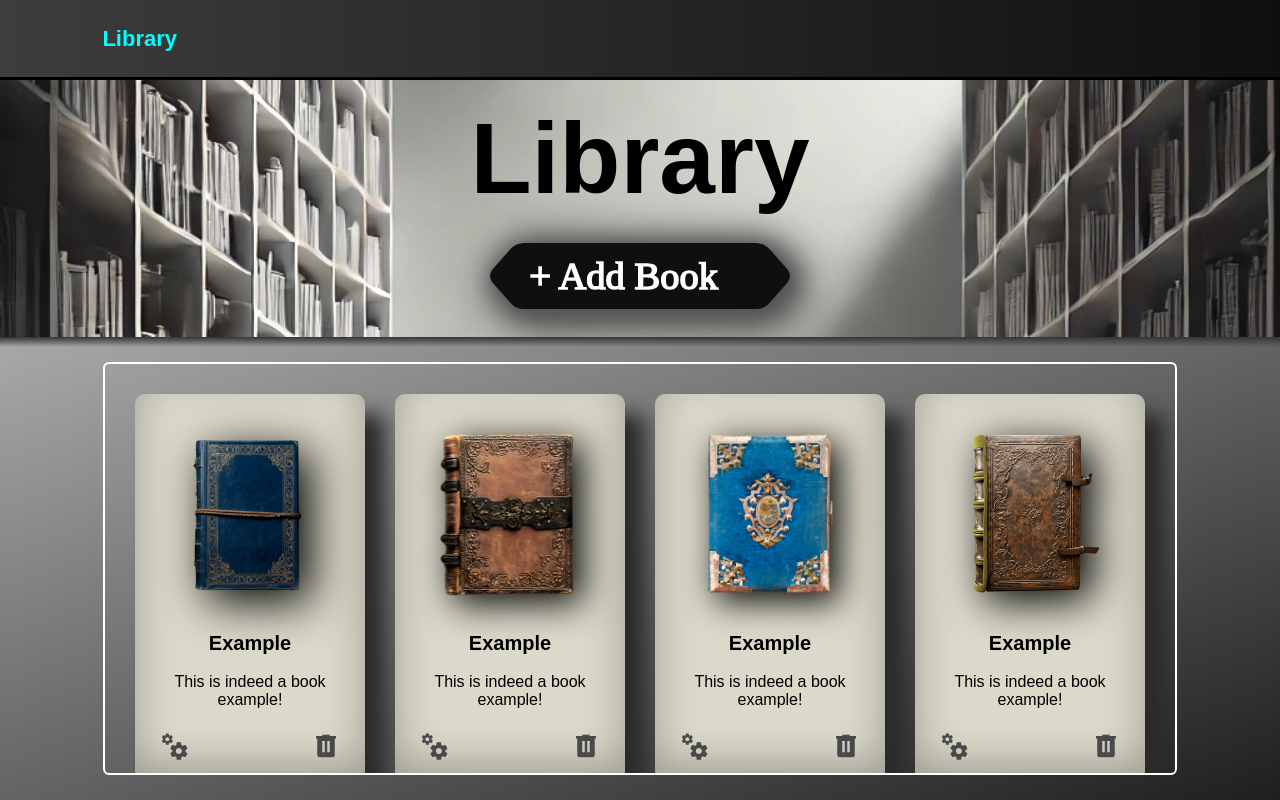
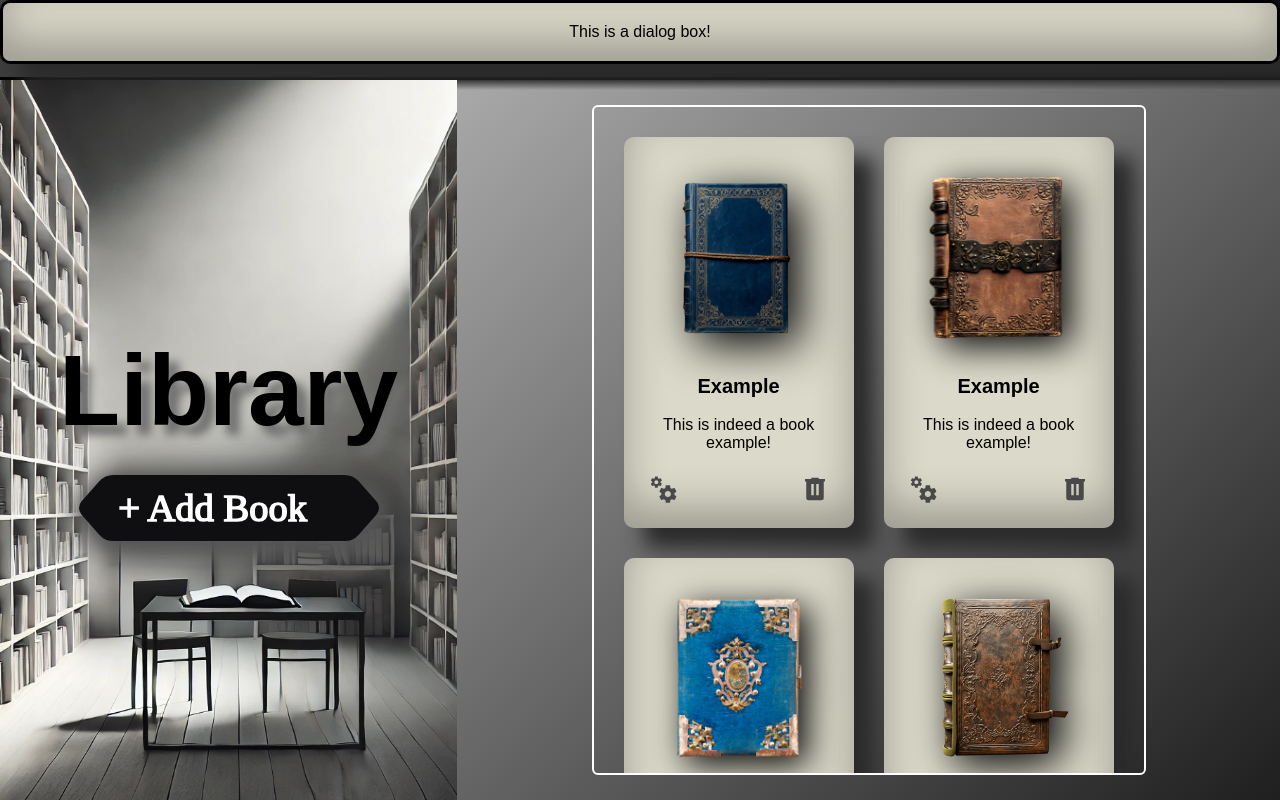
Before and after one commit to tomasbennett/Library, a plain HTML site: page index.html in a window 1280 px wide. Drawn offline with Linux system fonts and the light colour scheme.

Commit message:
Finishing the css styling for the page however also adding a dialog box to the page that is currently visible without clicking the add book or edit buttons, so the page does need some mending there

```diff
--- a/index.html
+++ b/index.html
@@ -7,6 +7,7 @@
 
     <link rel="stylesheet" href="./stylesheets/stylesheet.css">
     <link rel="stylesheet" href="./stylesheets/stylesheet-functionality.css">
+    <link rel="stylesheet" href="./stylesheets/book-item-stylesheet.css">
     <link rel="icon" type="image/png" href="./images/books.png">
 
     <script defer src="./scripts/viewBox.js"></script>
@@ -16,6 +17,11 @@
     <header role="banner">
         <h1 id="site-title">Library</h1>
     </header>
+
+    <dialog id="dialog" class="book-item">
+        This is a dialog box!
+    </dialog>
+
     <main role="main">
         <div class="upper-image-container">
             <h2 id="library-title" class="upper-image-title">Library</h2>
@@ -23,10 +29,9 @@
             <?xml version="1.0" encoding="UTF-8" standalone="no"?>
 
             <svg
+                id="add-book"
                 preserveAspectRatio="xMidYMid meet"
-            id="add-book"
-                <g
-                    id="g4">
+                <g id="g4">
                     <path
                         id="path6"
                         style="fill-opacity:1;stroke-width:20.765;stroke-dasharray:none"
@@ -44,7 +49,7 @@
         <div class="home-container">
             <ul class="books-container" role="book-list" aria-live="polite">
 
-                <li>
+                <li class="book-item">
 
                     <div class="image-container">
                         <img loading="lazy" id="dark-blue" src="./images/book-images/dark-blue-cover.png" alt="Book Image" class="book-image">
@@ -67,7 +72,7 @@
 
                 </li>
 
-                <li>
+                <li class="book-item">
 
                     <div class="image-container">
                         <img loading="lazy" id="brown-sealed" src="./images/book-images/brown-cover-sealed.png" alt="Book Image" class="book-image">
@@ -90,7 +95,7 @@
 
                 </li>
 
-                <li>
+                <li class="book-item">
 
                     <div class="image-container">
                         <img loading="lazy" id="light-blue" src="./images/book-images/light-blue-cover.png" alt="Book Image" class="book-image">
@@ -113,7 +118,7 @@
 
                 </li>
 
-                <li>
+                <li class="book-item">
 
                     <div class="image-container">
                         <img loading="lazy" src="./images/book-images/brown-cover-unsealed.png" alt="Book Image" class="book-image">
@@ -136,7 +141,7 @@
 
                 </li>
 
-                <li>
+                <li class="book-item">
 
                     <div class="image-container">
                         <img loading="lazy" src="./images/book-images/black-cover.png" alt="Book Image" class="book-image">
--- a/scripts/addBook.js
+++ b/scripts/addBook.js
@@ -0,0 +1,9 @@
+const svgElem = document.getElementById("add-book");
+
+svgElem.addEventListener("mousedown", addBook);
+
+function addBook(){
+    const dialogBox = document.getElementById("dialog");
+
+    dialogBox.showModal();
+}
--- a/stylesheets/stylesheet-functionality.css
+++ b/stylesheets/stylesheet-functionality.css
@@ -56,7 +56,26 @@
 
 
 @media (height <= 56.25rem){
+
     body{
-        color: aqua;
+        min-width: 77.5rem;
     }
+
+    main{
+        grid-template-columns: minmax(38.5rem, 1fr)
+                               minmax(0, 1.8fr);
+        grid-template-rows: minmax(0, 1fr);
+
+        min-height: 44rem;
+    }
+
+    main .upper-image-container{
+        grid-area: 1 / 1 / 2 / 1;
+    }
+
+    main .home-container{
+        grid-area: 1 / 2 / 2 / 2;
+    }
+
+
 }
--- a/stylesheets/stylesheet.css
+++ b/stylesheets/stylesheet.css
@@ -15,8 +15,8 @@
 
 html,
 body{
-    --main-content-min-height: 80rem;
-    --main-content-min-width: 60rem;
+    /* --main-content-min-height: 80rem;
+    --main-content-min-width: 60rem; */
 
     font-size: 1.6rem;
     font-family: Papyrus, fantasy, sans-serif;
@@ -24,7 +24,8 @@ body{
     width: 100dvw;
     height: 100dvh;
 
-    min-height: max-content;
+    min-width: 50rem;
+
 
     color: white;
 
@@ -41,6 +42,8 @@ header{
 
     --header-title-font-size: 1.1rem;
     --header-title-font-weight: 550;
+
+    flex-shrink: 0;
 
     height: var(--header-container-height);
 
@@ -73,7 +76,9 @@ main{
     display: grid;
     grid-template-columns: minmax(0, 1fr);
     grid-template-rows: minmax(0, 1fr)
-                        minmax(auto, 1.8fr);
+                        minmax(0, 1.8fr);
+
+
 
     position: relative;
     z-index: 0;
@@ -115,6 +120,8 @@ main .upper-image-container .upper-image-title{
 
     font-size: var(--upper-image-font-size-title);
     font-weight: var(--upper-image-font-weight-title);
+
+    text-shadow: 1rem 1rem 1rem rgba(111, 111, 111, 1);
 }
 
 main .upper-image-container #add-book{
@@ -187,7 +194,7 @@ main .upper-image-container #add-book:active{
 
 
 
-.home-container{
+main .home-container{
     --home-container-shadow-height: 1rem;
 
     --home-container-padding: max(2.5rem, var(--home-container-shadow-height))
@@ -208,12 +215,12 @@ main .upper-image-container #add-book:active{
 
     background: linear-gradient(to bottom right, darkgrey, rgb(31, 31, 31));
 
-    overflow: hidden;
+    /* overflow: hidden; */
 
     position: relative;
 }
 
-.home-container::before{
+main .home-container::before{
     content: '';
 
     position: absolute;
@@ -267,7 +274,7 @@ ul.books-container{
 
 
 
-ul.books-container li{
+.book-item{
     --books-padding-top-bottom: 2rem;
 
     flex-shrink: 0;
@@ -295,12 +302,12 @@ ul.books-container li{
     text-align: center;
 }
 
-ul.books-container li .book-title{
+.book-item .book-title{
     font-size: 2rem;
     font-weight: 700;
 }
 
-ul.books-container li .book-buttons-container{
+.book-item .book-buttons-container{
     display: flex;
     justify-content: space-between;
     align-items: center;
@@ -333,7 +340,7 @@ ul.books-container li .book-buttons-container{
 
 
 
-.books-container li .image-container{
+.book-item .image-container{
     flex-shrink: 0;
     flex-grow: 0;
 
@@ -348,7 +355,7 @@ ul.books-container li .book-buttons-container{
 }
 
 
-.books-container li .book-image{
+.book-item .book-image{
     width: 100%;
     height: 100%;
 
```
Also changed, not shown: stylesheets/book-item-stylesheet.css (added). Lines whose indentation alone changed are shown as unchanged.
